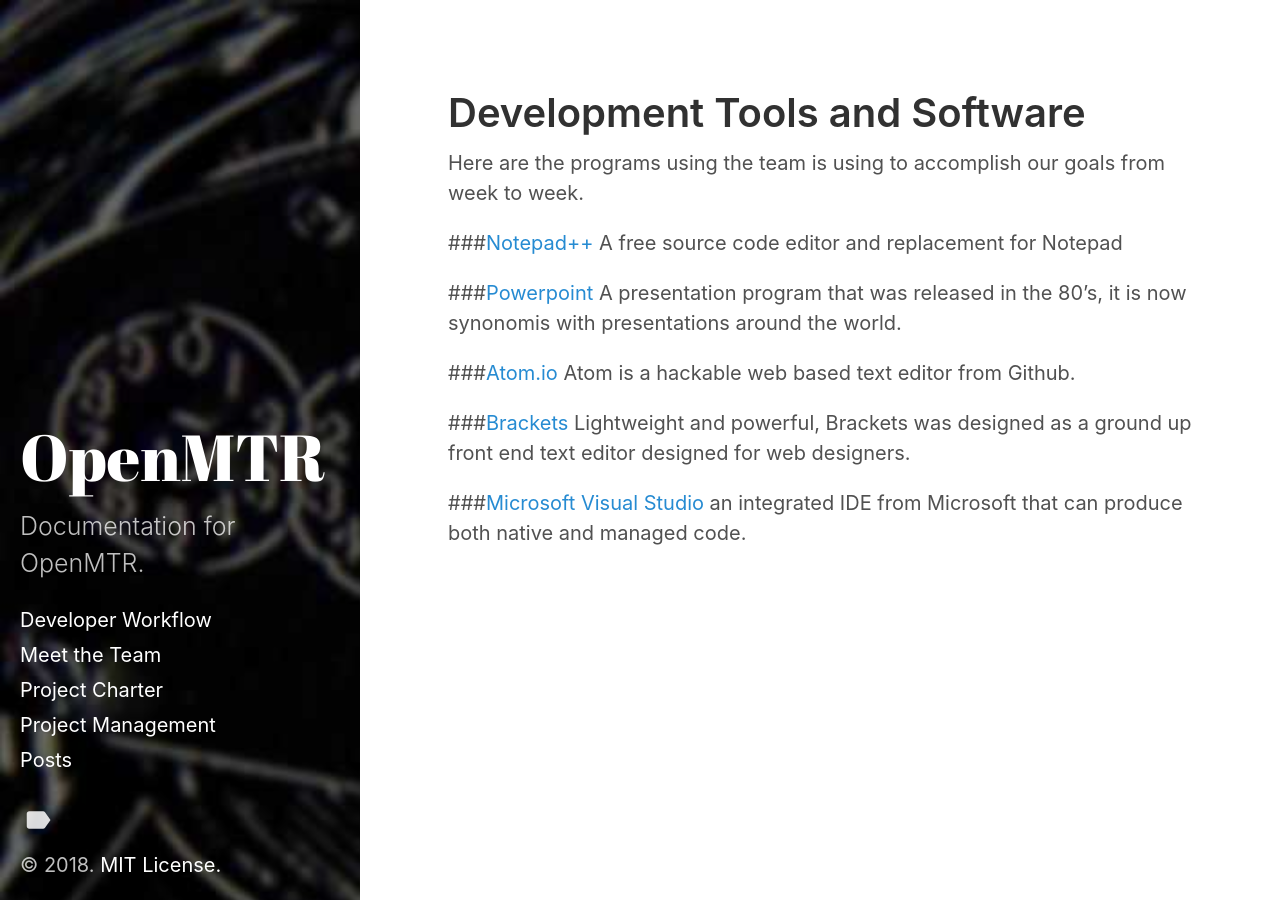
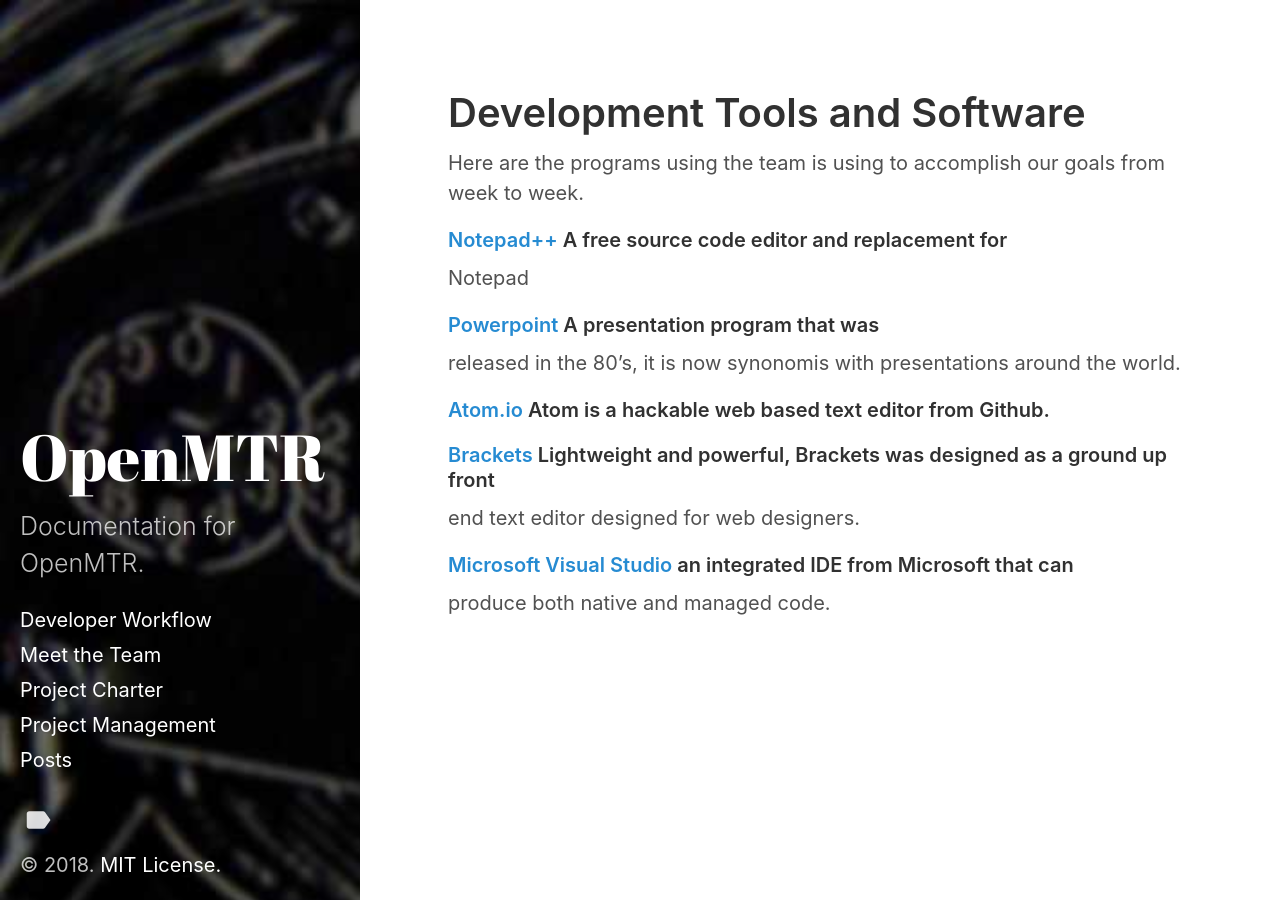
Before and after one commit to knoxville-utilities-board/OpenMTR.github.io_2018, a Jekyll site: the page built from pages/development-tools-software.md, in a window 1280 px wide. Built offline with Jekyll 4.4.1, drawn with Linux system fonts in a browser that asks for light colours.

```diff
--- a/pages/development-tools-software.md
+++ b/pages/development-tools-software.md
@@ -6,16 +6,16 @@ categories: OpenMTR Status
 ---
 Here are the programs using the team is using to accomplish our goals from week to week.
 
-###[Notepad++](https://notepad-plus-plus.org/) A free source code editor and replacement for
+#### [Notepad++](https://notepad-plus-plus.org/) A free source code editor and replacement for
 Notepad
 
-###[Powerpoint](https://products.office.com/en-us/powerpoint) A presentation program that was
+#### [Powerpoint](https://products.office.com/en-us/powerpoint) A presentation program that was
 released in the 80's, it is now synonomis with presentations around the world.
 
-###[Atom.io](atom.io) Atom is a hackable web based text editor from Github.
+#### [Atom.io](atom.io) Atom is a hackable web based text editor from Github.
 
-###[Brackets](brackets.io) Lightweight and powerful, Brackets was designed as a ground up front
+#### [Brackets](brackets.io) Lightweight and powerful, Brackets was designed as a ground up front
 end text editor designed for web designers.
 
-###[Microsoft Visual Studio](www.visualstudio.com) an integrated IDE from Microsoft that can
+#### [Microsoft Visual Studio](www.visualstudio.com) an integrated IDE from Microsoft that can
 produce both native and managed code.
```
